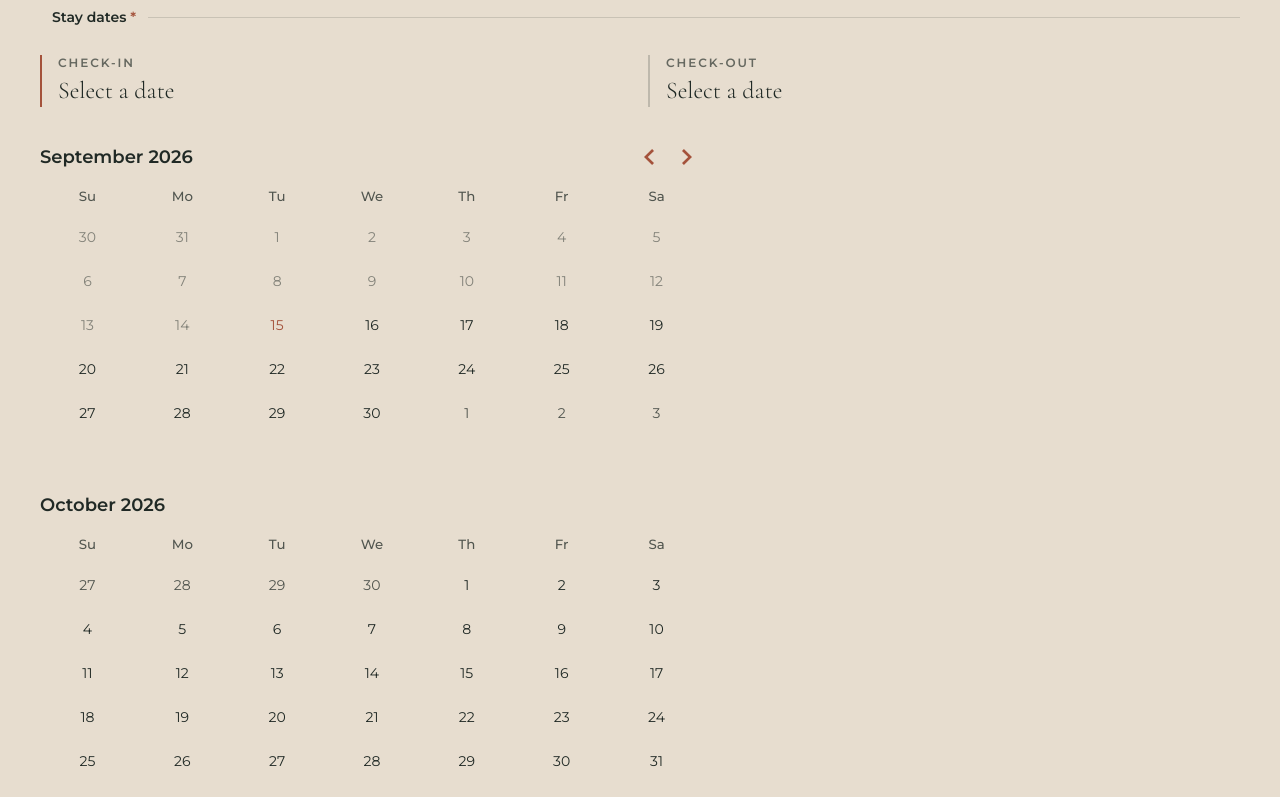
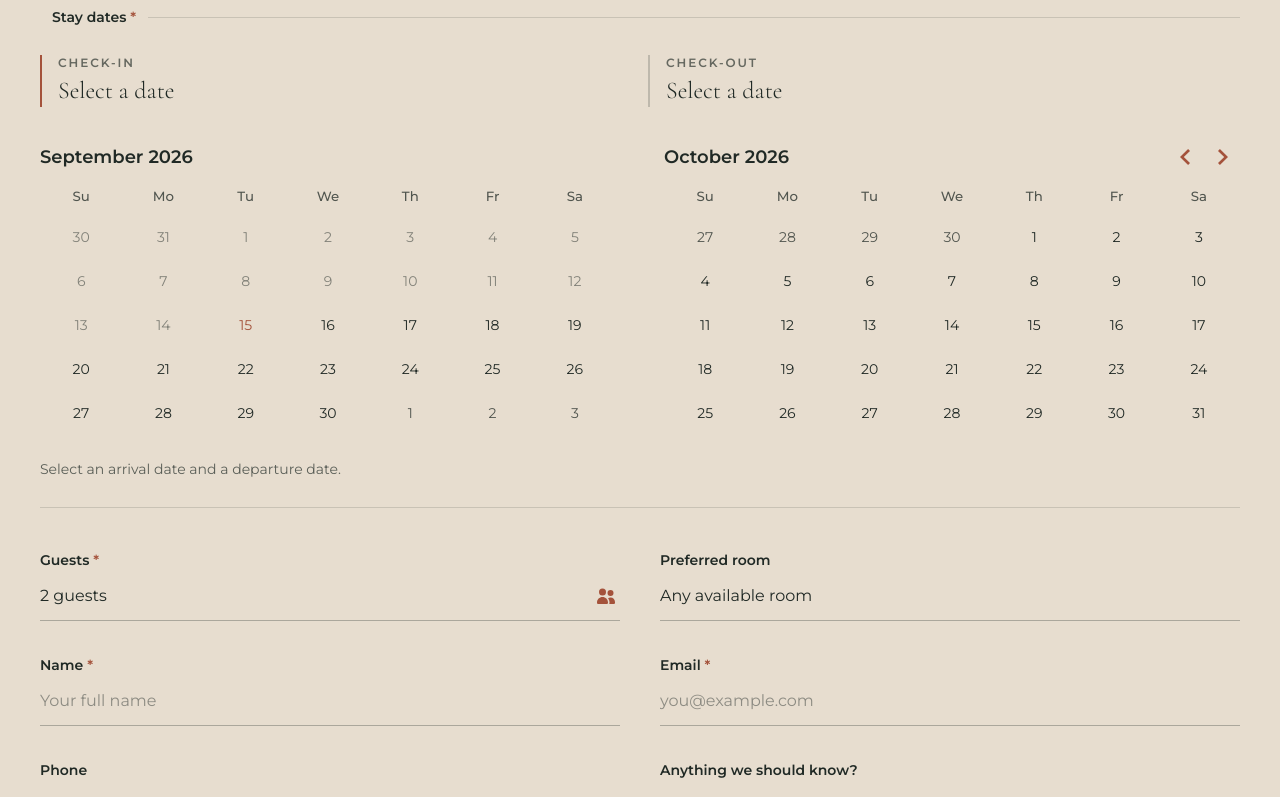
Before and after one commit to yassinejoundi/riad-dar-ten, a Next.js app: page /book in a window 1280 px wide. Shown: the part 3460-4257 px from the top of the page. Built offline with nearby package versions, Linux system fonts and the light colour scheme; a web font is replaced by a local one.

Commit message:
fix: repair booking calendar layout

```diff
--- a/app/globals.css
+++ b/app/globals.css
@@ -161,6 +161,7 @@
   --rdp-day_button-height: 2.75rem;
   --rdp-day_button-width: 2.75rem;
   margin: 0;
+  max-width: 100%;
   font-family: var(--font-montserrat);
 }
 
@@ -170,11 +171,17 @@
 }
 
 .booking-calendar .rdp-month {
+  min-width: 0;
   width: 100%;
 }
 
 .booking-calendar .rdp-month_grid {
+  table-layout: fixed;
   width: 100%;
+}
+
+.booking-calendar .rdp-day {
+  width: auto;
 }
 
 .booking-calendar .rdp-day_button {
@@ -195,6 +202,11 @@
   .booking-calendar .rdp-months {
     flex-direction: row;
     gap: 3rem;
+  }
+
+  .booking-calendar .rdp-month {
+    flex: 1 1 0;
+    width: auto;
   }
 }
 
```
